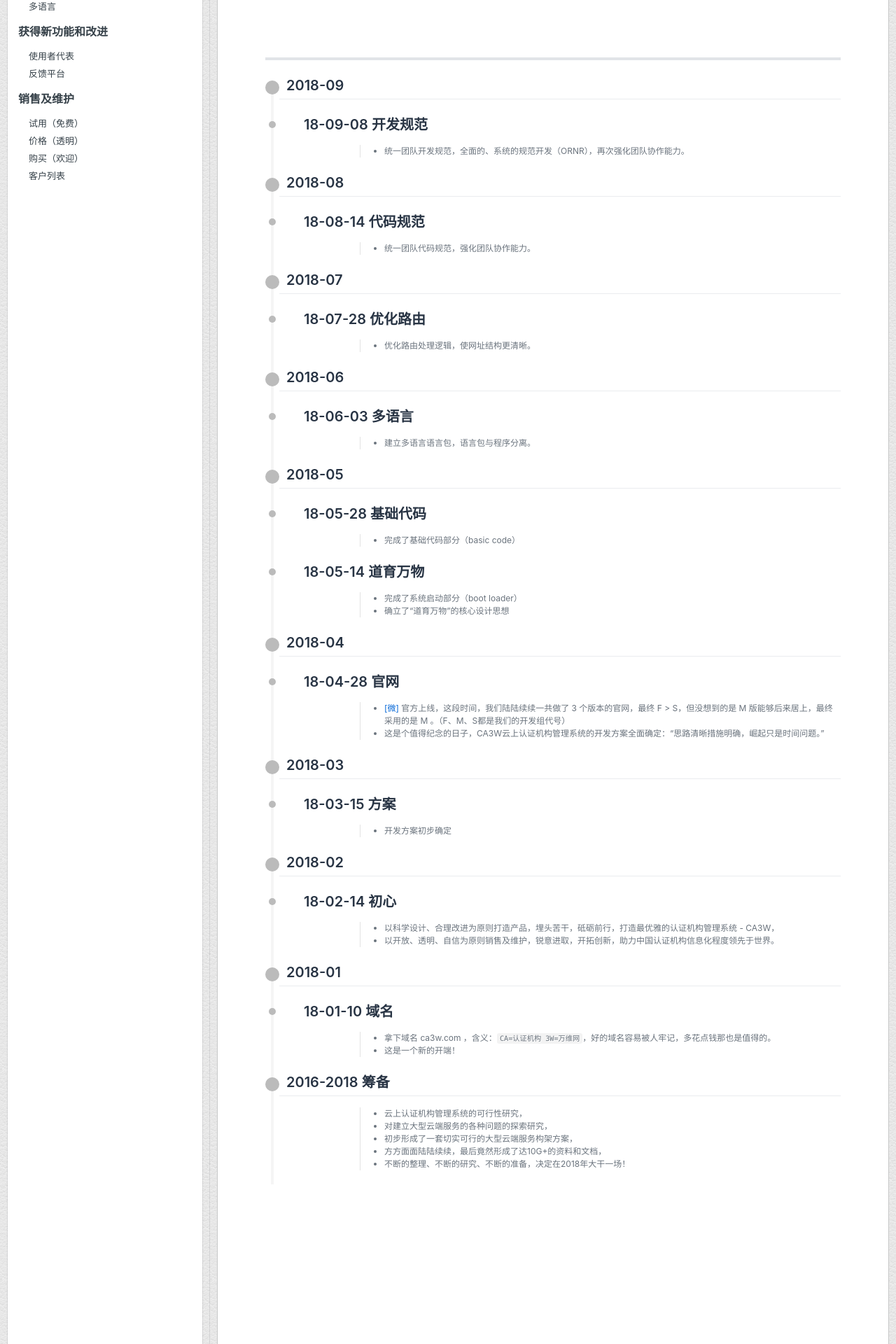
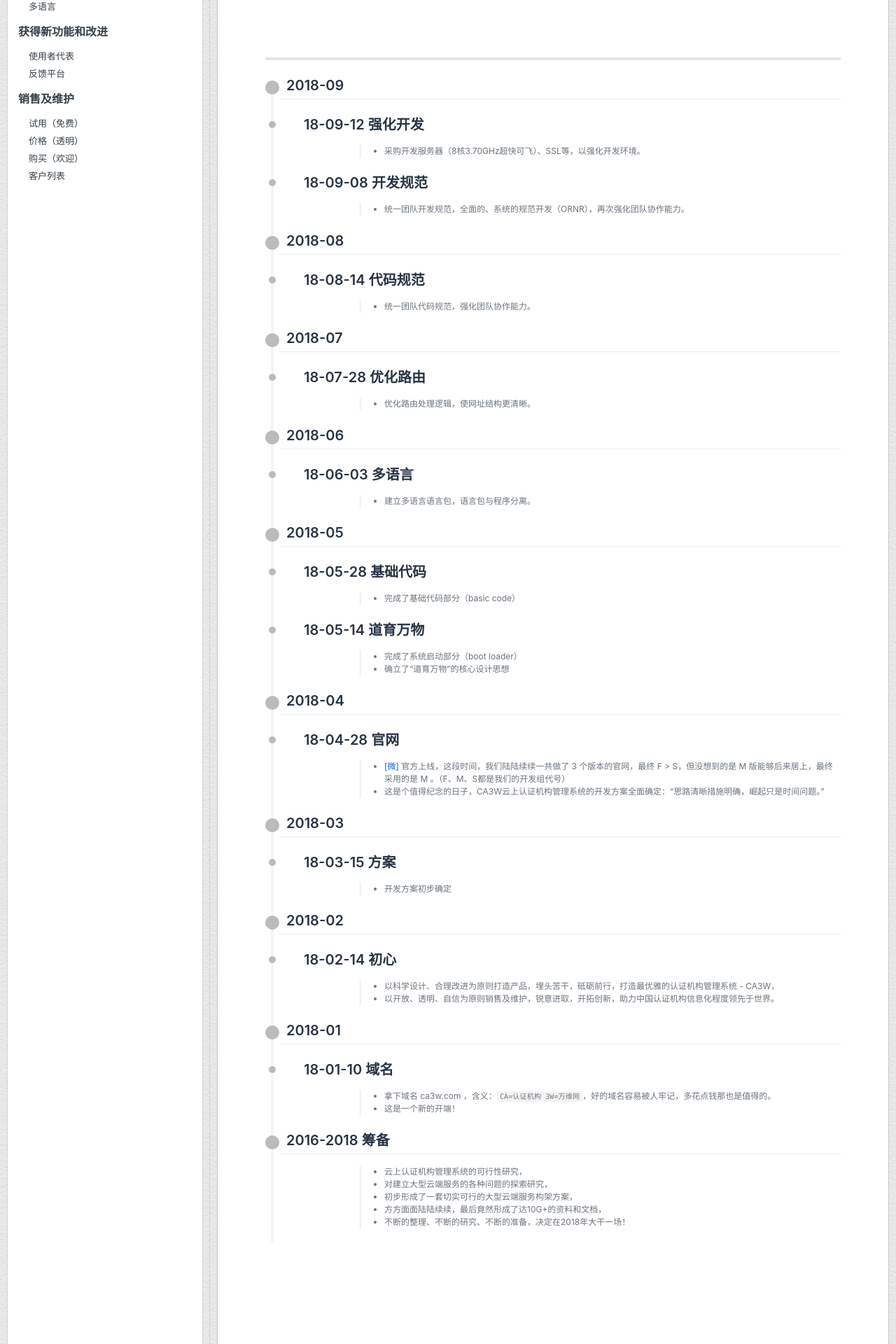
Before and after one commit to ca3w/ca3w.github.io, a Jekyll site: the page built from index.md, in a window 1280 px wide. Shown: the part 683-2603 px from the top of the page at 70% size. Built offline with Jekyll 4.4.1, drawn with Linux system fonts in a browser that asks for light colours; comment, search, counter and statistics services are not loaded.

Commit message:
Update index.md

```diff
--- a/index.md
+++ b/index.md
@@ -4,6 +4,9 @@ title: 认证机构管理系统
 ---
 
 ## 2018-09
+
+### 18-09-12 强化开发
+> - 采购开发服务器（8核3.70GHz超快可飞）、SSL等，以强化开发环境。
 
 ### 18-09-08 开发规范
 > - 统一团队开发规范，全面的、系统的规范开发（ORNR），再次强化团队协作能力。
```
